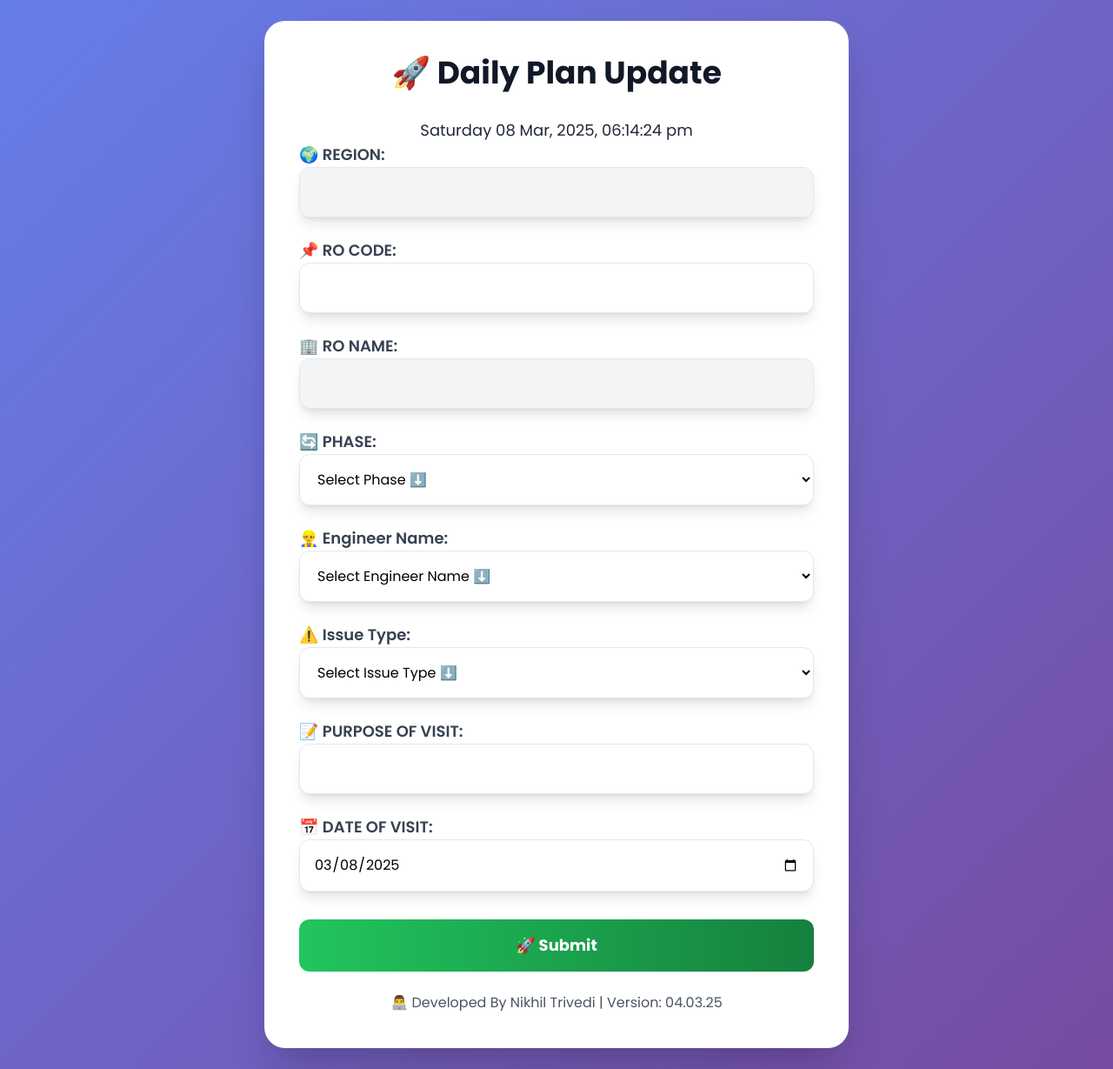
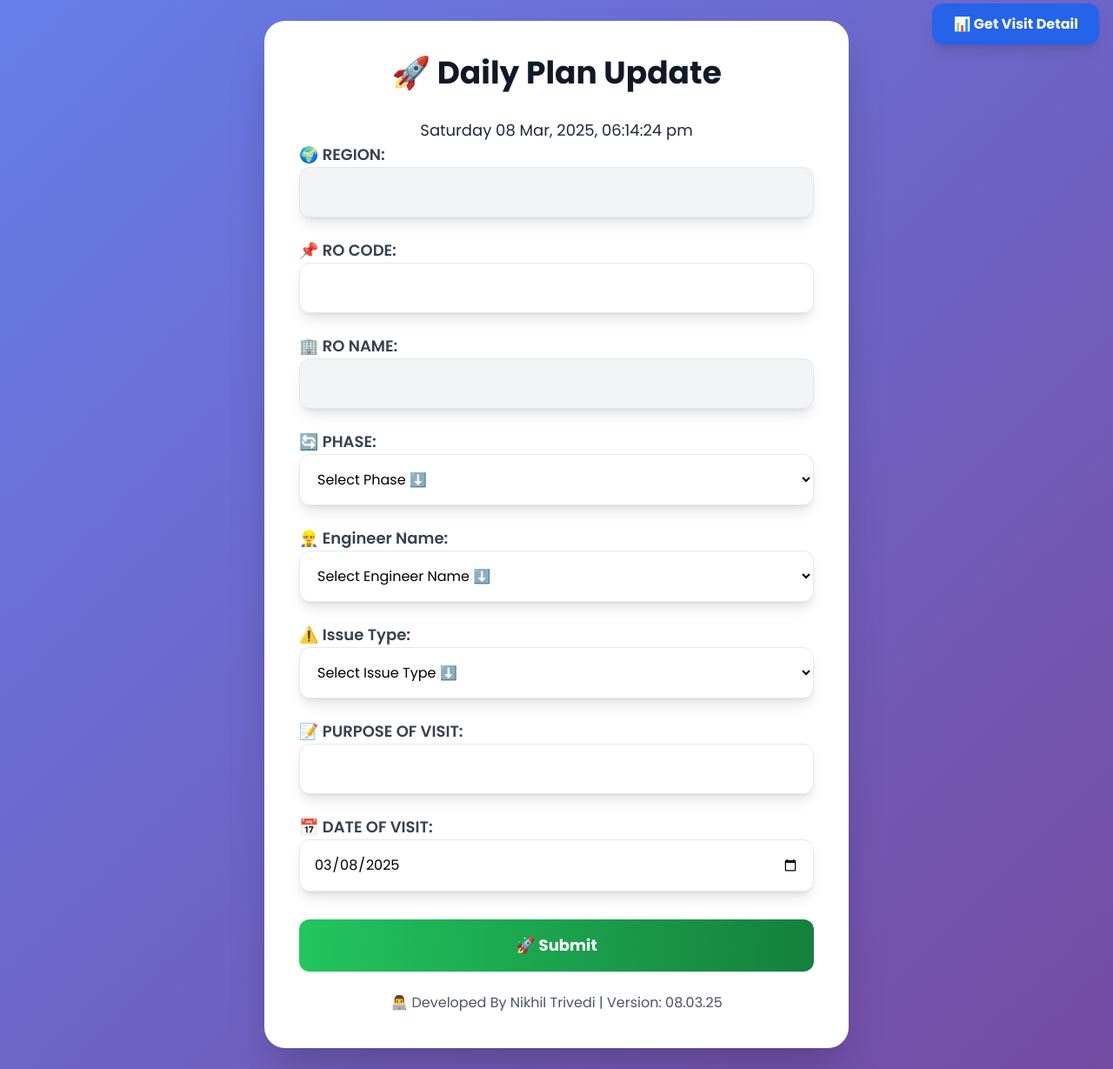
Before and after one commit to nikhil-9971/Daily-Plan-APP, a plain HTML site: page index.html in a window 1280 px wide. Shown: the whole page at 87% size. Drawn offline with nearby package versions, Linux system fonts and the light colour scheme; some packages are replaced by stand-ins of ours; a script that the page names is missing.

Commit message:
index.html

```diff
--- a/index.html
+++ b/index.html
@@ -24,6 +24,19 @@
     </style>
   </head>
   <body class="flex items-center justify-center min-h-screen p-6">
+    <!-- Connect With Dashboard -->
+
+    <div class="absolute top-4 right-4 hidden md:block">
+      <a
+        href="login.html"
+        class="visit-detail-link bg-blue-600 text-white px-6 py-3 rounded-xl font-bold shadow-lg hover:bg-blue-700 transition-all"
+      >
+        📊 Get Visit Detail
+      </a>
+    </div>
+
+    <!-- Form Layout -->
+
     <div class="bg-white shadow-2xl rounded-3xl p-10 w-full max-w-2xl">
       <h2 class="text-4xl font-extrabold text-center text-gray-900 mb-8">
         🚀 Daily Plan Update
@@ -166,8 +179,19 @@
         🚀 Submit
       </button>
 
+      <!-- for Get detail in small device -->
+
+      <div class="block md:hidden mt-4 text-center">
+        <a
+          href="login.html"
+          class="visit-detail-link w-full bg-blue-600 text-white px-6 py-3 rounded-xl font-bold shadow-lg hover:bg-blue-700 transition-all"
+        >
+          📊 Get Visit Detail
+        </a>
+      </div>
+
       <p class="text-gray-600 text-center mt-6 font-medium">
-        👨‍💻 Developed By Nikhil Trivedi | Version: 04.03.25
+        👨‍💻 Developed By Nikhil Trivedi | Version: 08.03.25
       </p>
     </div>
 
```
